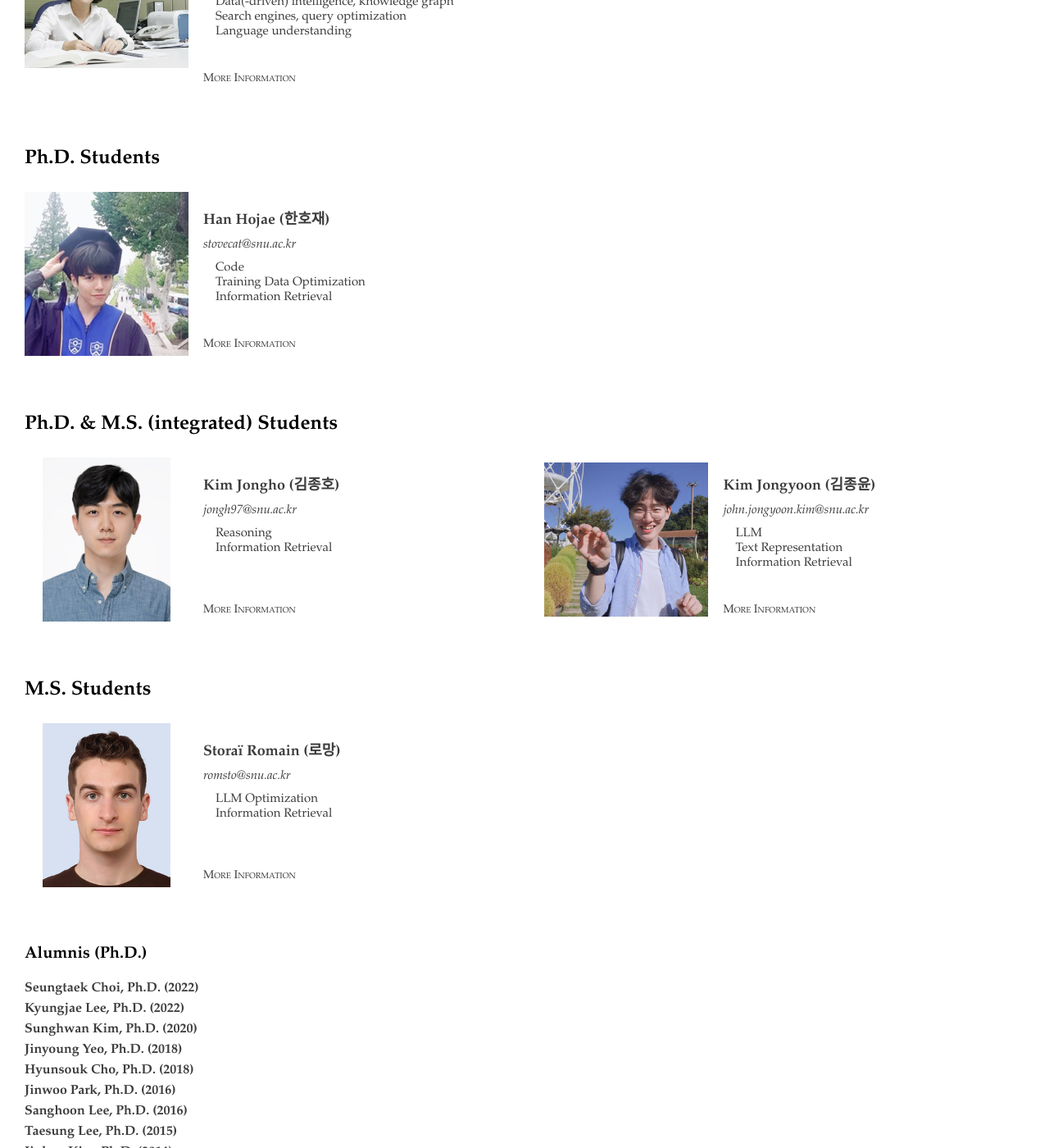
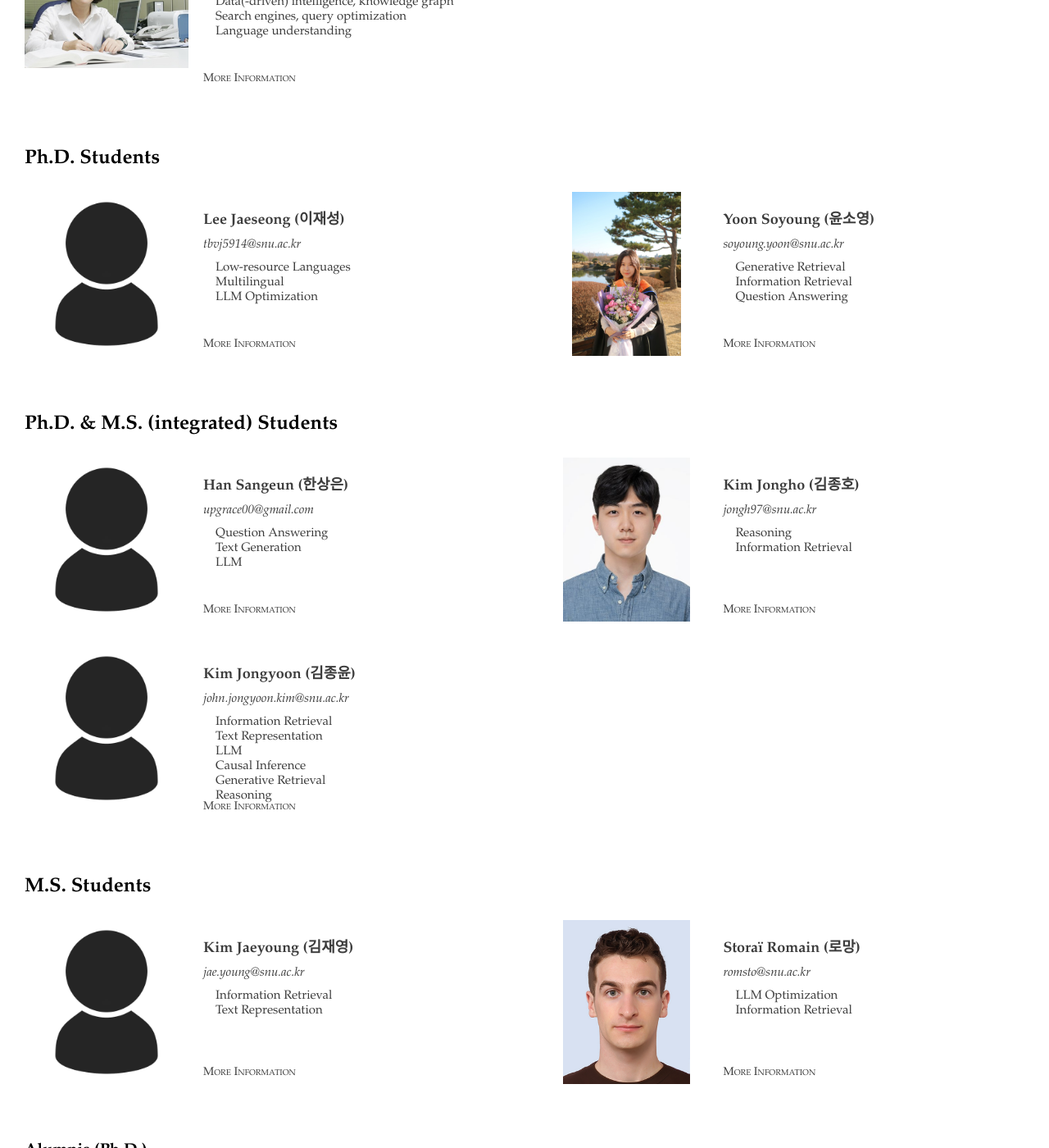
Before and after one commit to ldilab/ldilab.github.io, a Jekyll site: the page built from people.html, in a window 1280 px wide and 1400 px high, scrolled down 412 px. Shown: the whole window at 82% size. Built offline with Jekyll 4.4.1, drawn with Linux system fonts in a browser that asks for light colours.

```diff
--- a/_people/hanhj.md
+++ /dev/null
@@ -1,15 +0,0 @@
----
-short_name: hanhj
-name: Han Hojae
-korean_name: 한호재
-position: Ph.D. Student
-department: Department of Computer Science and Engineering
-interests:
- - "Code"
- - "Training Data Optimization"
- - "Information Retrieval"
-education:
- - "to be completed"
-mail: stovecat@snu.ac.kr
-photo: hanhj.jpg
----
--- /dev/null
+++ b/_people/hanse.md
@@ -0,0 +1,16 @@
+---
+short_name: hanse
+name: Han Sangeun
+korean_name: 한상은
+position: Ph.D. & M.S. (integrated) Student
+department: Interdisciplinary Program in Artificial Intelligence
+interests:
+ - "Question Answering"
+ - "Text Generation"
+ - "LLM"
+education:
+ - Ph.D. in Artificial intelligence, Seoul National University, 2022~
+ - B.S. in Computer Science, Yonsei University, 2015~2022
+mail: upgrace00@gmail.com
+photo: nopicture.png
+---
--- /dev/null
+++ b/_people/kimjyoung.md
@@ -0,0 +1,15 @@
+---
+short_name: kimjyoung
+name: Kim Jaeyoung
+korean_name: 김재영
+position: M.S. Student
+department: Interdisciplinary Program in Artificial Intelligence
+interests:
+ - "Information Retrieval"
+ - "Text Representation"
+education:
+ - M.S. in IPAI, Seoul National University, 2024~
+ - B.S. in Computer Science, Korea University, 2017~2022
+mail: jae.young@snu.ac.kr
+photo: nopicture.png
+---
--- /dev/null
+++ b/_people/leejs.md
@@ -0,0 +1,18 @@
+---
+short_name: leejs
+name: Lee Jaeseong
+korean_name: 이재성
+position: Ph.D. Student
+department: Department of Computer Science and Engineering
+interests:
+ - "Low-resource Languages"
+ - "Multilingual"
+ - "LLM Optimization"
+education:
+ - Ph.D. in Computer Science and Engineering, Seoul National University 2021~
+ - M.S. in Computer Science and Engineering, Seoul National University 2019~2021
+ - B.S. in Mathematical Education & Computer Science and Engineering, Seoul National University, 2014~2019
+mail: tbvj5914@snu.ac.kr
+website: thnkinbtfly.github.io
+photo: nopicture.png
+---
--- /dev/null
+++ b/_people/yoonsy.md
@@ -0,0 +1,18 @@
+---
+short_name: yoonsy
+name: Yoon Soyoung
+korean_name: 윤소영
+position: Ph.D. Student
+department: Interdisciplinary Program in Artificial Intelligence
+interests:
+ - "Generative Retrieval"
+ - "Information Retrieval"
+ - "Question Answering"
+education:
+ - Ph.D in Artificial Intelligence, Seoul National University, Fall 2023~
+ - M.S. in Artificial Intelligence, KAIST AI, 2021 ~ 2023
+ - B.S. in Computer Science, KAIST, 2016 ~ 2021
+mail: soyoung.yoon@snu.ac.kr
+website: https://soyoung97.github.io/profile/
+photo: yoonsy.jpeg
+---
--- a/people.html
+++ b/people.html
@@ -13,7 +13,7 @@ sitemap: true
             <div class="people-list">
                 {% assign people = site.people | where: 'position', category.name %}
                 {% for member in people %}
-                <div class="person">
+                <div class="person" onclick="location.href='{{ site.url }}{{ site.baseurl }}{{ member.url }}';" style="cursor: pointer;">
                     <div class="person-image-container">
                         <img src="{{ site.url }}{{ site.baseurl }}/assets/images/people/{{ member.photo }}"
                             alt="{{ member.name }}">
```
Also changed, not shown: _people/kimjh.md (+4 -1 lines), _people/kimjy.md (+10 -6 lines), assets/images/people/hanhj.jpg (deleted), assets/images/people/kimjy.jpg (deleted), assets/images/people/nopicture.png (added), assets/images/people/yoonsy.jpeg (added).
